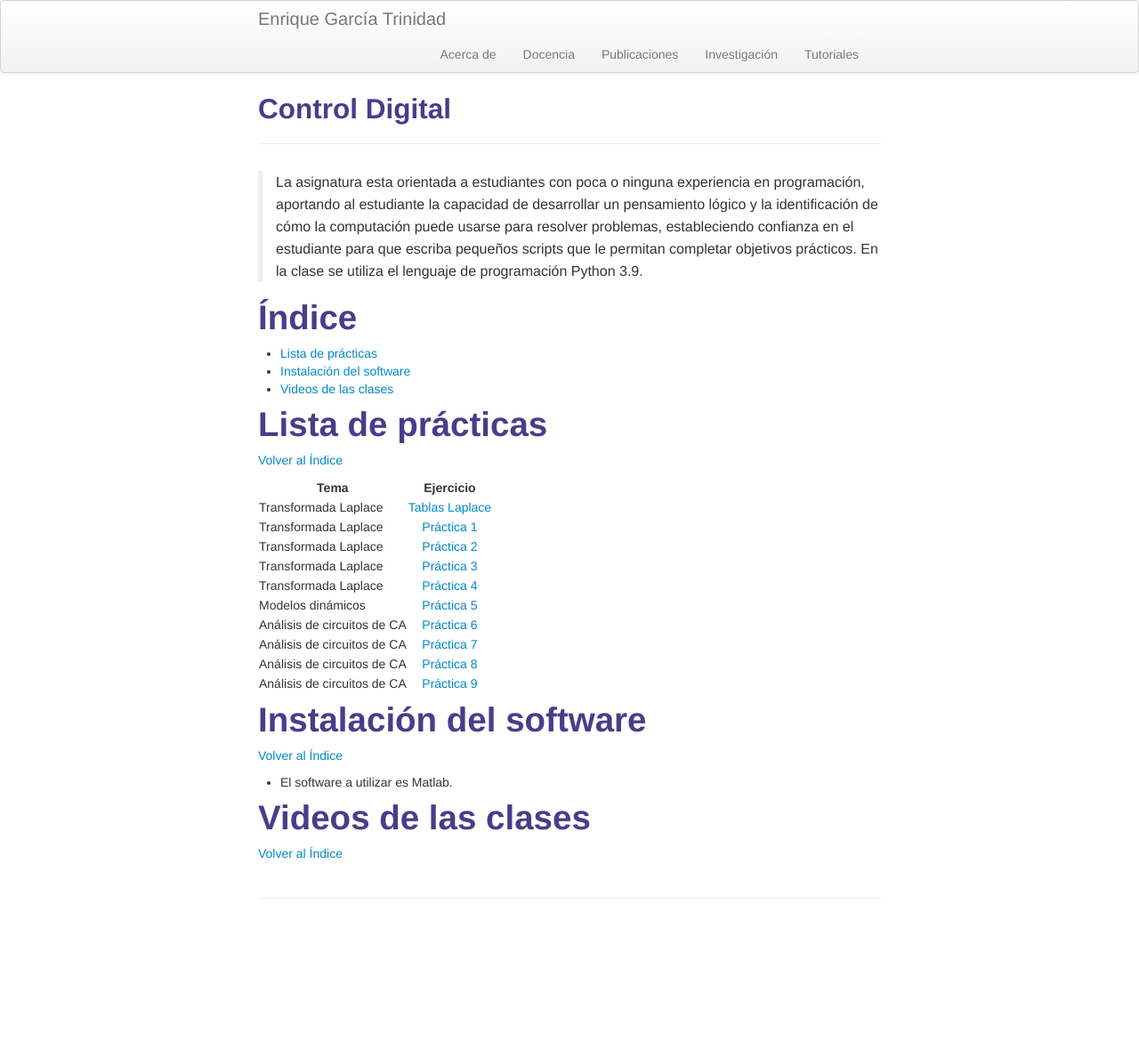
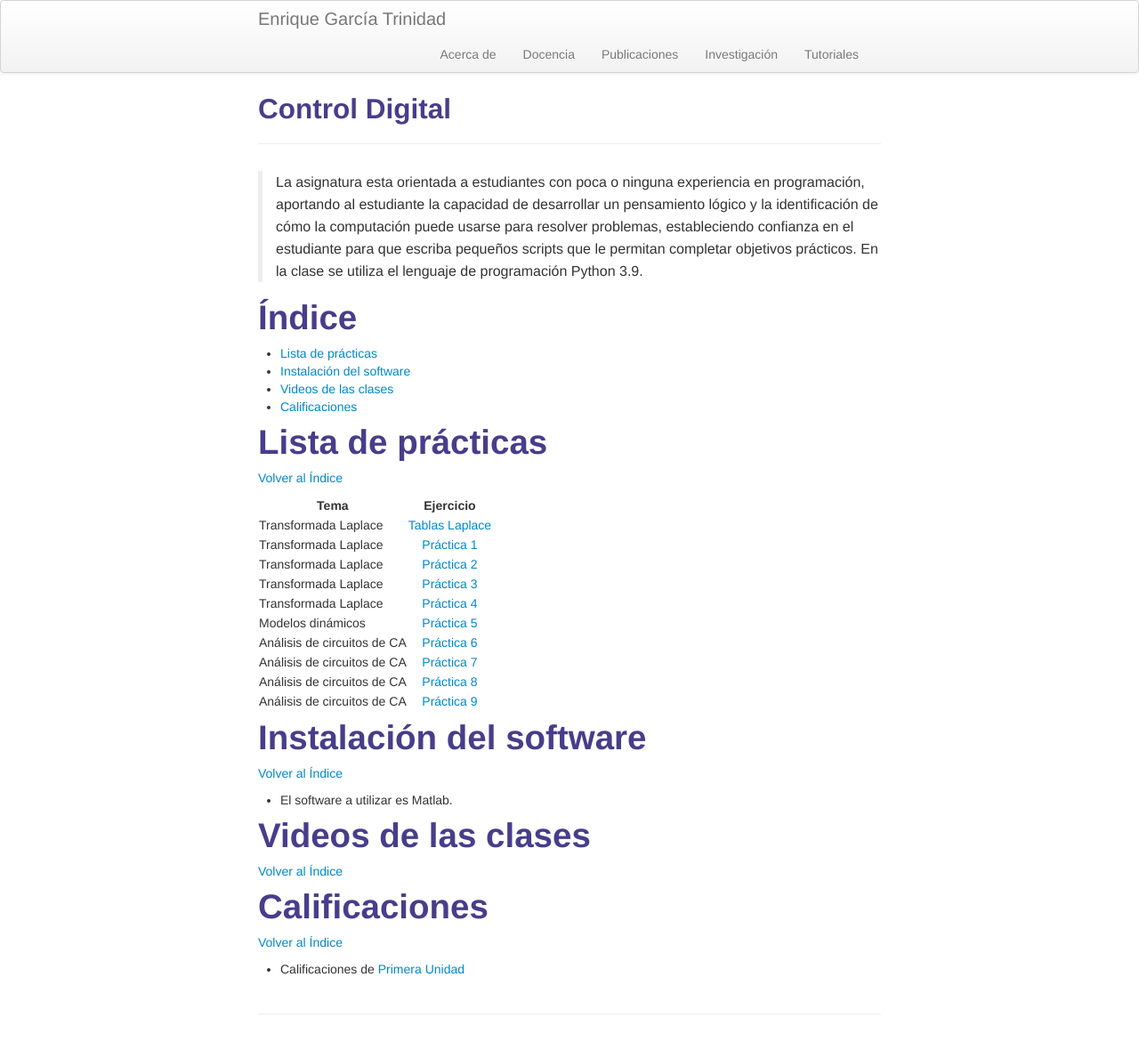
Before and after one commit to enriGarcia/enriGarcia.github.io, a Jekyll site: the page built from pages/teaching/ctrlDig.md, in a window 1280 px wide. Shown: the whole page at 89% size. Built offline with Jekyll 4.4.1, drawn with Linux system fonts in a browser that asks for light colours; before the commit the page ends 1041 px from its top, so only the background shows below that.

Commit message:
webpage update

```diff
--- a/pages/teaching/ctrlDig.md
+++ b/pages/teaching/ctrlDig.md
@@ -9,6 +9,7 @@ description: Listado de prácticas
 - [Lista de prácticas](#lista-de-prácticas)
 - [Instalación del software](#instalación-del-software)
 - [Videos de las clases](#videos-de-las-clases)
+- [Calificaciones](#calificaciones)
 
 
 # Lista de prácticas
@@ -36,6 +37,11 @@ description: Listado de prácticas
 # Videos de las clases
 [Volver al Índice](#índice)
 
+# Calificaciones
+[Volver al Índice](#índice)
+
+- Calificaciones de [Primera Unidad]({{ BASE_PATH}}/pages/stuff/u1_ctrl.pdf)
+
 
 <!-- Note: this is how to write a comment in HTML. Everything in here won't show up on your webpage.-->
 
```
Also changed, not shown: 1 other file.
